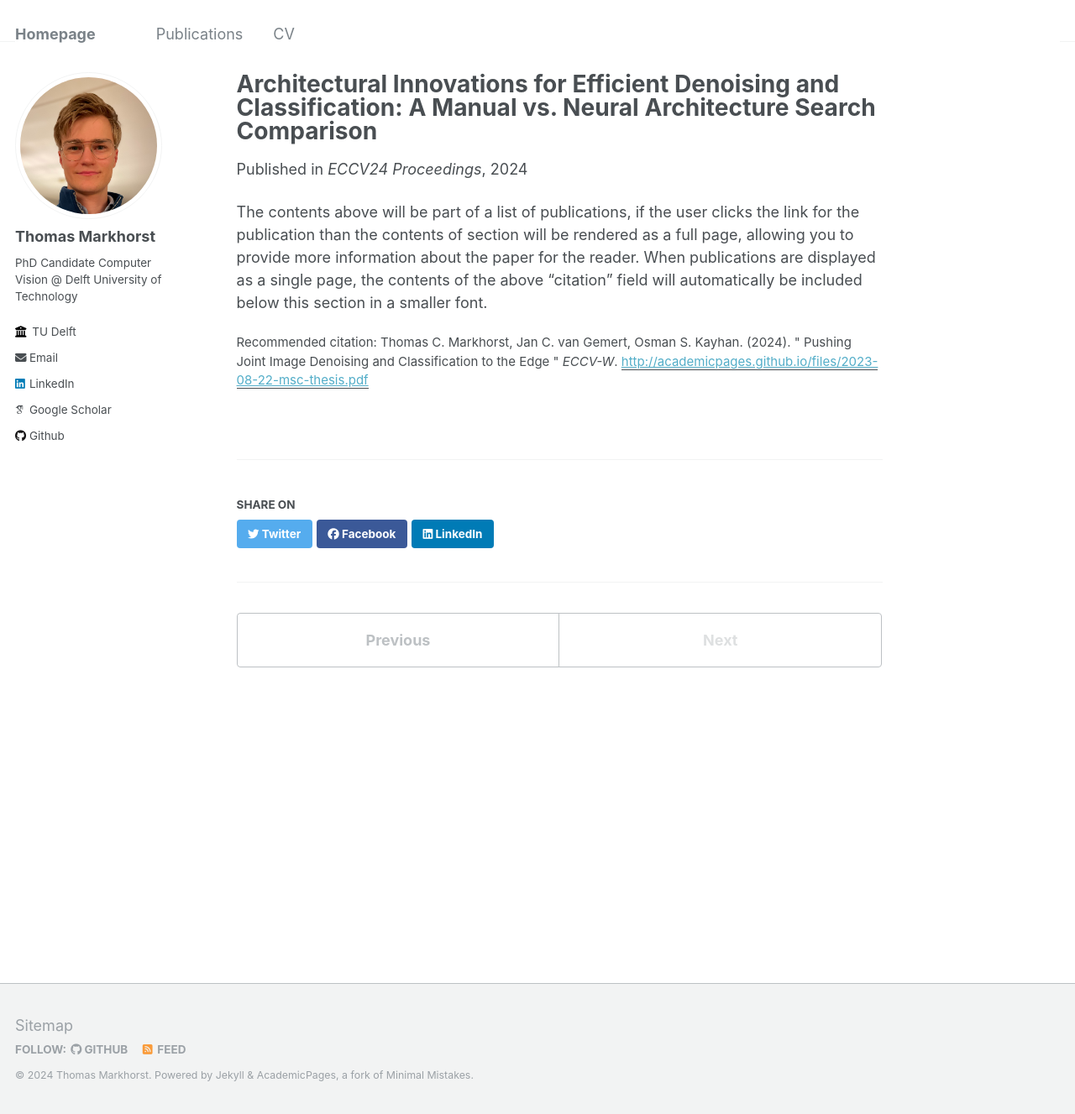
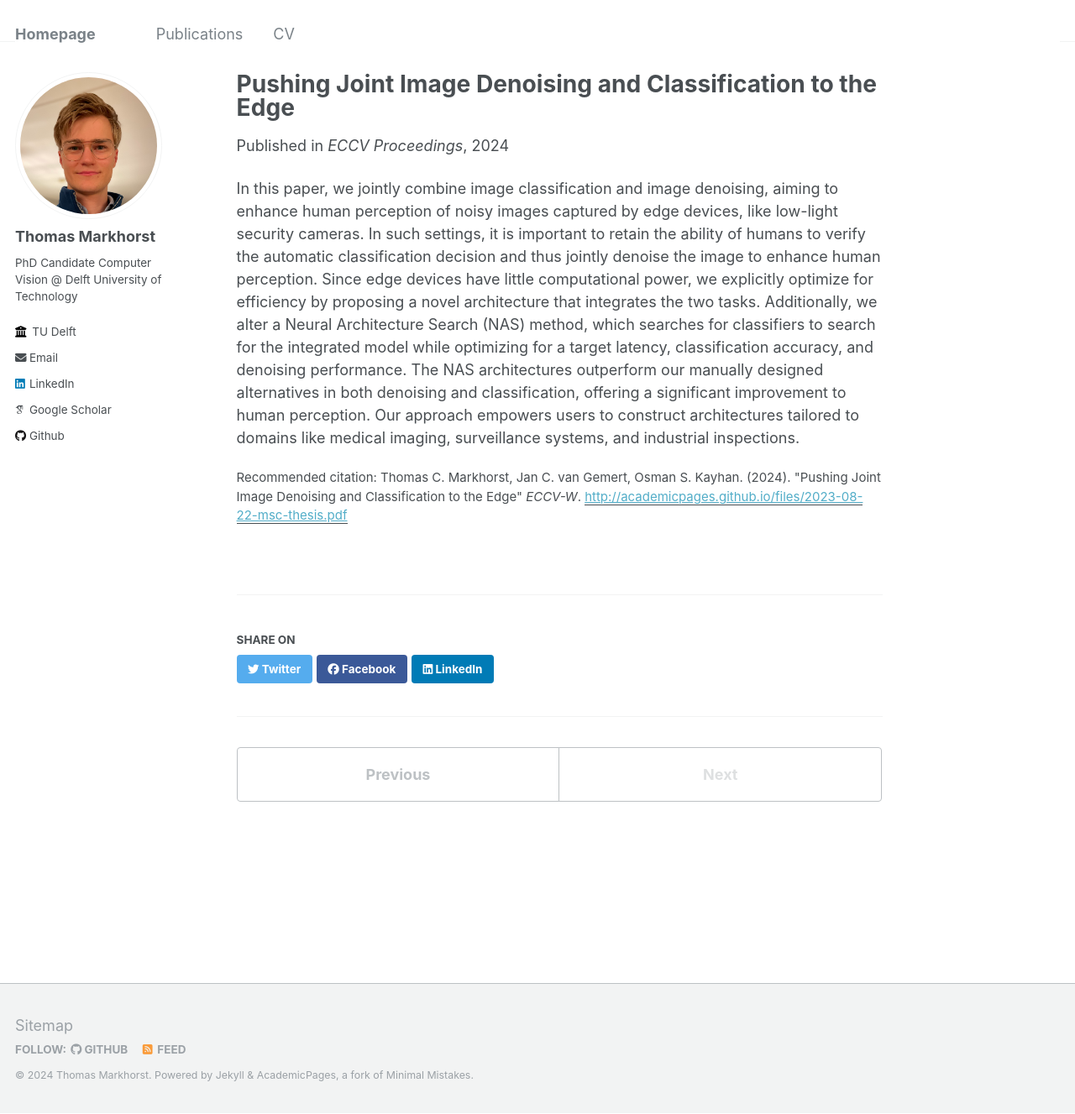
Before and after one commit to Thomas-Markhorst/thomas-markhorst.github.io, a Jekyll site: the page built from _publications/2023-08-22-arch-innovatings-efficient-denoising.md, in a window 1280 px wide and 1327 px high. Shown: the whole window at 84% size. Built offline with Jekyll 4.4.1, drawn with Linux system fonts in a browser that asks for light colours; some web fonts are replaced.

Commit message:
updated resume and improved publication sites

```diff
--- a/_publications/2023-08-22-arch-innovatings-efficient-denoising.md
+++ b/_publications/2023-08-22-arch-innovatings-efficient-denoising.md
@@ -1,12 +1,12 @@
 ---
-title: "Architectural Innovations for Efficient Denoising and Classification: A Manual vs. Neural Architecture Search Comparison"
+title: "Pushing Joint Image Denoising and Classification to the Edge"
 collection: publications
 permalink: /publication/2023-08-22-arch-innovatings-efficient-denoising
-excerpt: 'In this paper, we combine image denoising and classification, aiming to enhance human perception of noisy images captured by edge devices, like security cameras. Since edge devices have little computational power, we also optimize for efficiency by proposing a novel architecture that integrates the two tasks. Additionally, we alter a Neural Architecture Search (NAS) method, which searches for classifiers, to search for the integrated model while optimizing for a target latency, classification accuracy, and denoising performance. Our NAS architectures outperform our manually designed alternatives in both denoising and classification, offering a significant improvement to human perception. Moreover, our approach empowers users to construct architectures tailored to domains like medical imaging, surveillance systems, and industrial inspections.'
+excerpt: 'In this paper, we jointly combine image classification and image denoising, aiming to enhance human perception of noisy images captured by edge devices, like low-light security cameras. In such settings, it is important to retain the ability of humans to verify the automatic classification decision and thus jointly denoise the image to enhance human perception. Since edge devices have little computational power, we explicitly optimize for efficiency by proposing a novel architecture that integrates the two tasks. Additionally, we alter a Neural Architecture Search (NAS) method, which searches for classifiers to search for the integrated model while optimizing for a target latency, classification accuracy, and denoising performance. The NAS architectures outperform our manually designed alternatives in both denoising and classification, offering a significant improvement to human perception. Our approach empowers users to construct architectures tailored to domains like medical imaging, surveillance systems, and industrial inspections.'
 date: 2024-09-29
-venue: 'ECCV24 Proceedings'
+venue: 'ECCV Proceedings'
 paperurl: 'http://academicpages.github.io/files/2023-08-22-msc-thesis.pdf'
-citation: 'Thomas C. Markhorst, Jan C. van Gemert, Osman S. Kayhan. (2024). &quot; Pushing Joint Image Denoising and Classification to the Edge &quot; <i>ECCV-W</i>.'
+citation: 'Thomas C. Markhorst, Jan C. van Gemert, Osman S. Kayhan. (2024). &quot;Pushing Joint Image Denoising and Classification to the Edge&quot; <i>ECCV-W</i>.'
 ---
 
-The contents above will be part of a list of publications, if the user clicks the link for the publication than the contents of section will be rendered as a full page, allowing you to provide more information about the paper for the reader. When publications are displayed as a single page, the contents of the above "citation" field will automatically be included below this section in a smaller font.
+In this paper, we jointly combine image classification and image denoising, aiming to enhance human perception of noisy images captured by edge devices, like low-light security cameras. In such settings, it is important to retain the ability of humans to verify the automatic classification decision and thus jointly denoise the image to enhance human perception. Since edge devices have little computational power, we explicitly optimize for efficiency by proposing a novel architecture that integrates the two tasks. Additionally, we alter a Neural Architecture Search (NAS) method, which searches for classifiers to search for the integrated model while optimizing for a target latency, classification accuracy, and denoising performance. The NAS architectures outperform our manually designed alternatives in both denoising and classification, offering a significant improvement to human perception. Our approach empowers users to construct architectures tailored to domains like medical imaging, surveillance systems, and industrial inspections.
```
Also changed, not shown: _publications/2021-01-07-perf-analysis-slam.md (+1 -1 lines), 1 other file.
